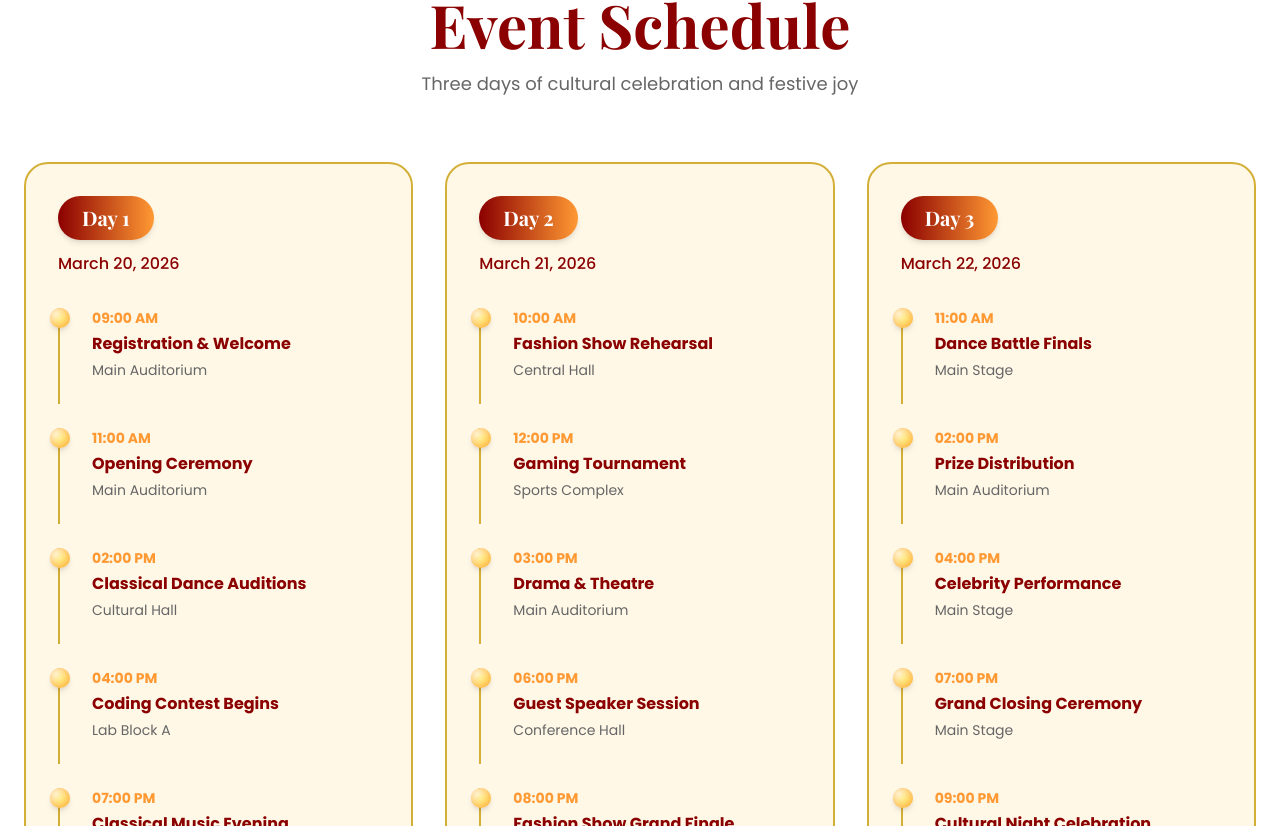
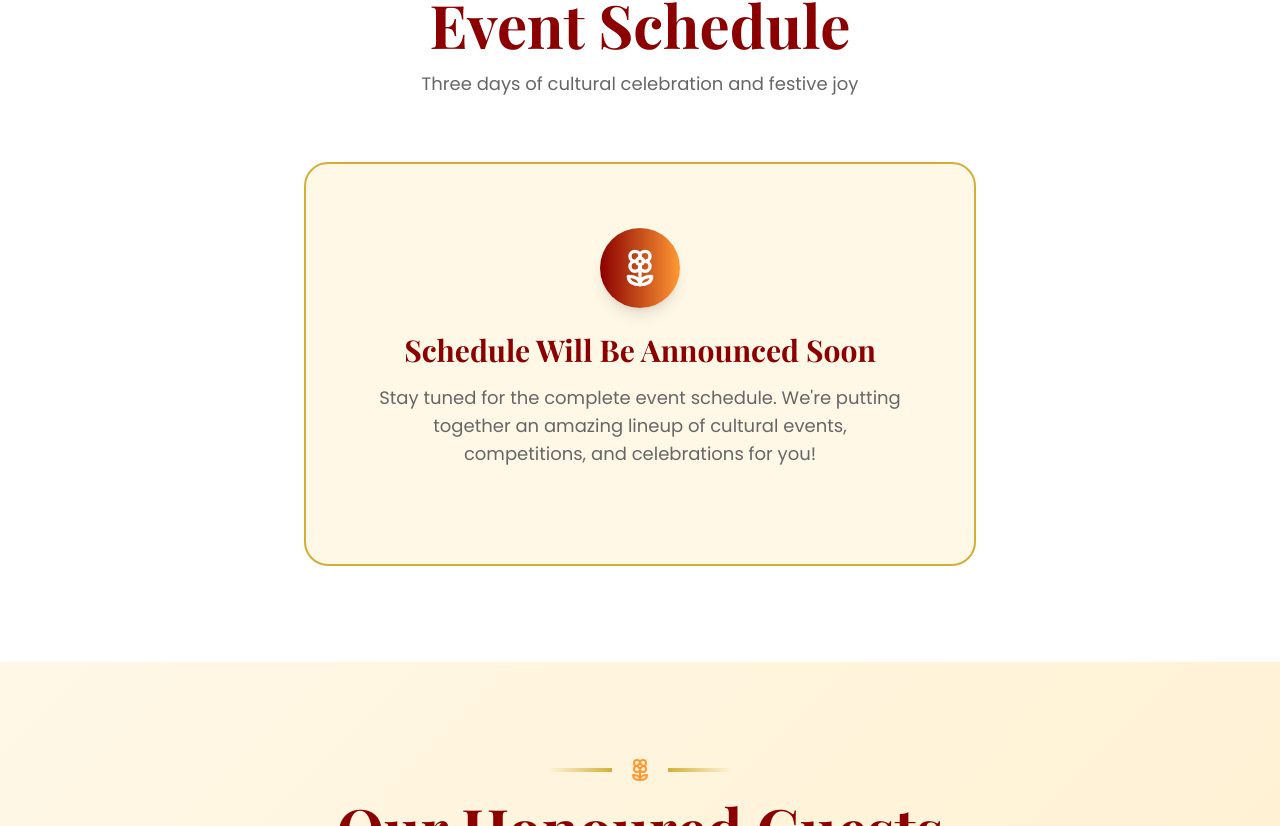
Before and after one commit to Yashrajsalunkhe/Sheha_2k26, a React (Vite) app: page / in a window 1280 px wide. Shown: the part 1934-2760 px from the top of the page. Built offline with nearby package versions, Linux system fonts and the light colour scheme.

Commit message:
scehdule

```diff
--- a/src/app/components/ScheduleSection.tsx
+++ b/src/app/components/ScheduleSection.tsx
@@ -1,40 +1,4 @@
 import { Flower2 } from 'lucide-react';
-
-const schedule = [
-  {
-    day: 'Day 1',
-    date: 'March 20, 2026',
-    events: [
-      { time: '09:00 AM', title: 'Registration & Welcome', venue: 'Main Auditorium' },
-      { time: '11:00 AM', title: 'Opening Ceremony', venue: 'Main Auditorium' },
-      { time: '02:00 PM', title: 'Classical Dance Auditions', venue: 'Cultural Hall' },
-      { time: '04:00 PM', title: 'Coding Contest Begins', venue: 'Lab Block A' },
-      { time: '07:00 PM', title: 'Classical Music Evening', venue: 'Main Stage' }
-    ]
-  },
-  {
-    day: 'Day 2',
-    date: 'March 21, 2026',
-    events: [
-      { time: '10:00 AM', title: 'Fashion Show Rehearsal', venue: 'Central Hall' },
-      { time: '12:00 PM', title: 'Gaming Tournament', venue: 'Sports Complex' },
-      { time: '03:00 PM', title: 'Drama & Theatre', venue: 'Main Auditorium' },
-      { time: '06:00 PM', title: 'Guest Speaker Session', venue: 'Conference Hall' },
-      { time: '08:00 PM', title: 'Fashion Show Grand Finale', venue: 'Main Stage' }
-    ]
-  },
-  {
-    day: 'Day 3',
-    date: 'March 22, 2026',
-    events: [
-      { time: '11:00 AM', title: 'Dance Battle Finals', venue: 'Main Stage' },
-      { time: '02:00 PM', title: 'Prize Distribution', venue: 'Main Auditorium' },
-      { time: '04:00 PM', title: 'Celebrity Performance', venue: 'Main Stage' },
-      { time: '07:00 PM', title: 'Grand Closing Ceremony', venue: 'Main Stage' },
-      { time: '09:00 PM', title: 'Cultural Night Celebration', venue: 'Open Ground' }
-    ]
-  }
-];
 
 export function ScheduleSection() {
   return (
@@ -58,56 +22,29 @@ export function ScheduleSection() {
           </p>
         </div>
 
-        <div className="grid md:grid-cols-3 gap-8">
-          {schedule.map((day, dayIndex) => (
-            <div
-              key={dayIndex}
-              className="rounded-3xl p-8 transition-all duration-300 hover:shadow-2xl border-2"
-              style={{
+        {/* Coming Soon Message */}
+        <div className="text-center">
+          <div className="rounded-3xl p-16 mx-auto max-w-2xl transition-all duration-300 hover:shadow-2xl border-2" style={{
             backgroundColor: '#FFF8E7',
             borderColor: '#D4AF37'
-              }}
-            >
+          }}>
             <div className="mb-8">
-                <div className="inline-block px-6 py-2 rounded-full mb-3 shadow-md" style={{
+              <div className="w-20 h-20 mx-auto mb-6 rounded-full flex items-center justify-center shadow-lg" style={{
                 background: 'linear-gradient(to right, #8B0000, #FF9933)'
               }}>
-                  <h3 className="text-xl font-bold text-white" style={{
-                    fontFamily: "Playfair Display, serif"
+                <Flower2 className="w-10 h-10 text-white" />
+              </div>
+              <h3 className="text-3xl font-bold mb-4" style={{
+                fontFamily: "Playfair Display, serif",
+                color: "#8B0000"
               }}>
-                    {day.day}
+                Schedule Will Be Announced Soon
               </h3>
-                </div>
-                <p className="font-medium" style={{ color: "#8B0000" }}>{day.date}</p>
-              </div>
-
-              <div className="space-y-6">
-                {day.events.map((event, eventIndex) => (
-                  <div key={eventIndex} className="relative pl-8 pb-6 border-l-2 last:pb-0" style={{
-                    borderColor: '#D4AF37'
-                  }}>
-                    {/* Diya/Lamp style dot */}
-                    <div className="absolute -left-2.5 top-0 w-5 h-5 rounded-full shadow-md" style={{
-                      background: 'radial-gradient(circle, #FFD700, #FF9933)'
-                    }}>
-                      <div className="absolute inset-0 rounded-full" style={{
-                        background: 'radial-gradient(circle at 30% 30%, rgba(255,255,255,0.8), transparent)'
-                      }}></div>
-                    </div>
-                    <div className="text-sm font-bold mb-1" style={{ color: '#FF9933' }}>
-                      {event.time}
-                    </div>
-                    <div className="font-bold mb-1" style={{ color: '#8B0000' }}>
-                      {event.title}
-                    </div>
-                    <div className="text-sm" style={{ color: '#666' }}>
-                      {event.venue}
+              <p className="text-lg" style={{ color: "#666" }}>
+                Stay tuned for the complete event schedule. We're putting together an amazing lineup of cultural events, competitions, and celebrations for you!
+              </p>
             </div>
           </div>
-                ))}
-              </div>
-            </div>
-          ))}
         </div>
       </div>
     </section>
```
Lines whose indentation alone changed are shown as unchanged.
